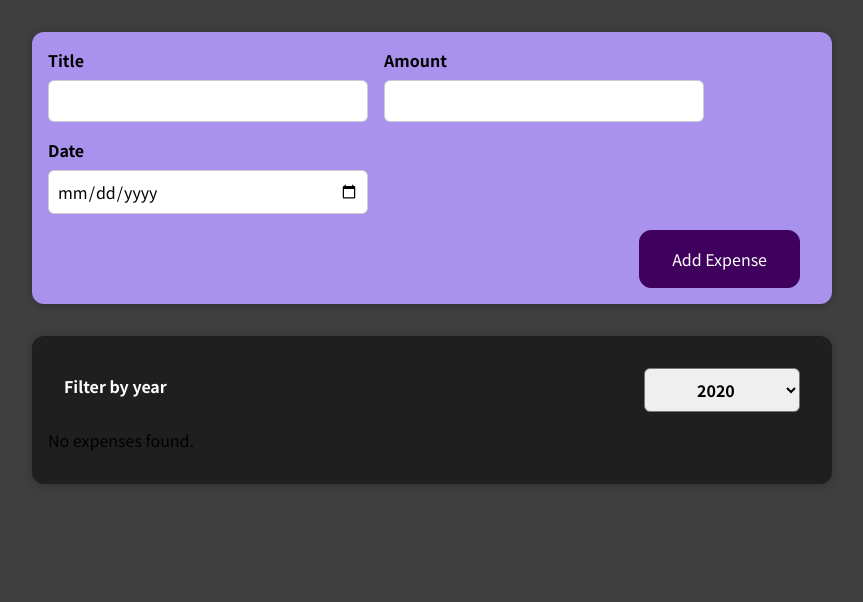
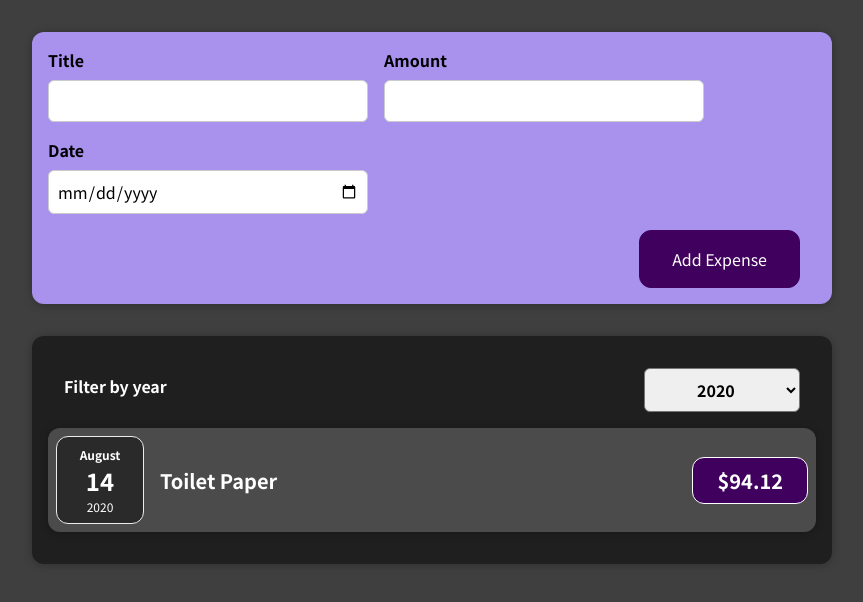
Before and after one commit to AbelardoRivas/expense-tracker-react-course, a React (Create React App) app: page / in a window 1280 px wide. Shown: the top 602 px of the page, without its empty margins (208-1071 px from the left). Built offline with nearby package versions, Linux system fonts and the light colour scheme.

Commit message:
lesson 90

```diff
--- a/src/components/Expenses/ExpenseItem.js
+++ b/src/components/Expenses/ExpenseItem.js
@@ -4,6 +4,7 @@
 
 function ExpenseItem(props) {
   return (
+    <li>
       <Card className="expense-item">
         <ExpenseDate date={props.date} />
         <div className="expense-item__description">
@@ -11,6 +12,7 @@
           <div className="expense-item__price">${props.amount}</div>
         </div>
       </Card>
+    </li>
   );
 }
 
--- a/src/components/Expenses/Expenses.js
+++ b/src/components/Expenses/Expenses.js
@@ -1,8 +1,8 @@
 import { useState } from "react";
 import Card from "../UI/Card";
 import ExpensesFilter from "./ExpensesFilter";
-import ExpenseItem from "./ExpenseItem";
 import "./Expenses.css";
+import ExpensesList from "./ExpensesList";
 
 function Expenses(props) {
   const [filteredYear, setFilteredYear] = useState("2020");
@@ -15,19 +15,6 @@
     (expense) => expense.date.getFullYear().toString() === filteredYear
   );
 
-  let expensesContent = <p>No expenses found.</p>;
-
-  if (filteredExpenses > 0) {
-    expensesContent = filteredExpenses.map((expense) => (
-      <ExpenseItem
-        key={expense.id}
-        title={expense.title}
-        amount={expense.amount}
-        date={expense.date}
-      />
-    ));
-  }
-
   return (
     <div>
       <Card className="expenses">
@@ -35,7 +22,7 @@
           onChangeFilter={filterChangeHandler}
           selected={filteredYear}
         />
-        {expensesContent}
+        <ExpensesList filteredExpenses={filteredExpenses} />
       </Card>
     </div>
   );
--- /dev/null
+++ b/src/components/Expenses/ExpensesList.css
@@ -0,0 +1,9 @@
+.expenses-list {
+    list-style: none;
+    padding: 0;
+}
+
+.expenses-list__fallback {
+    color: white;
+    text-align: center;
+}
--- /dev/null
+++ b/src/components/Expenses/ExpensesList.js
@@ -0,0 +1,23 @@
+import ExpenseItem from "./ExpenseItem";
+import "./ExpensesList.css";
+
+function ExpensesList(props) {
+  if (props.filteredExpenses.length === 0) {
+    return <h2 className="expenses-list__fallback">Found no expenses.</h2>;
+  }
+
+  return (
+    <ul className="expenses-list">
+      {props.filteredExpenses.map((expense) => (
+        <ExpenseItem
+          key={expense.id}
+          title={expense.title}
+          amount={expense.amount}
+          date={expense.date}
+        />
+      ))}
+    </ul>
+  );
+}
+
+export default ExpensesList;
```
Lines whose indentation alone changed are shown as unchanged.
